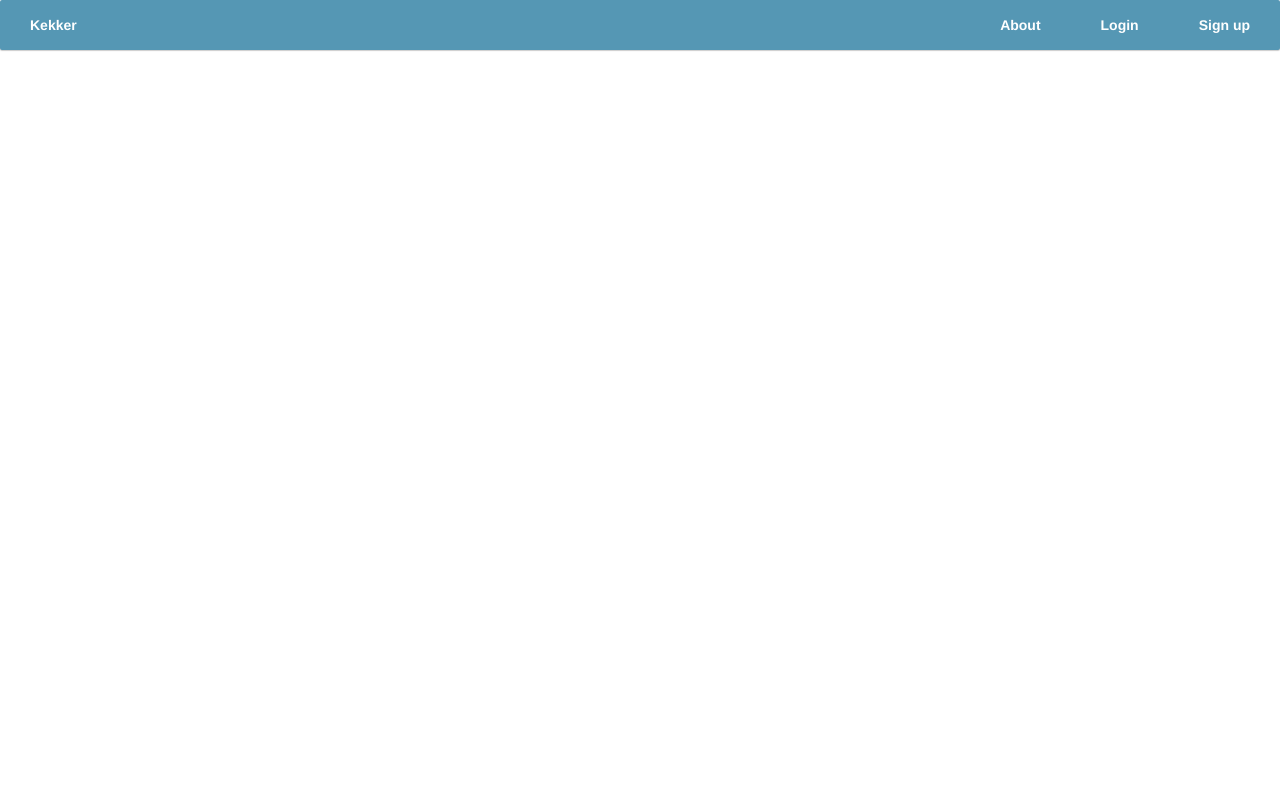
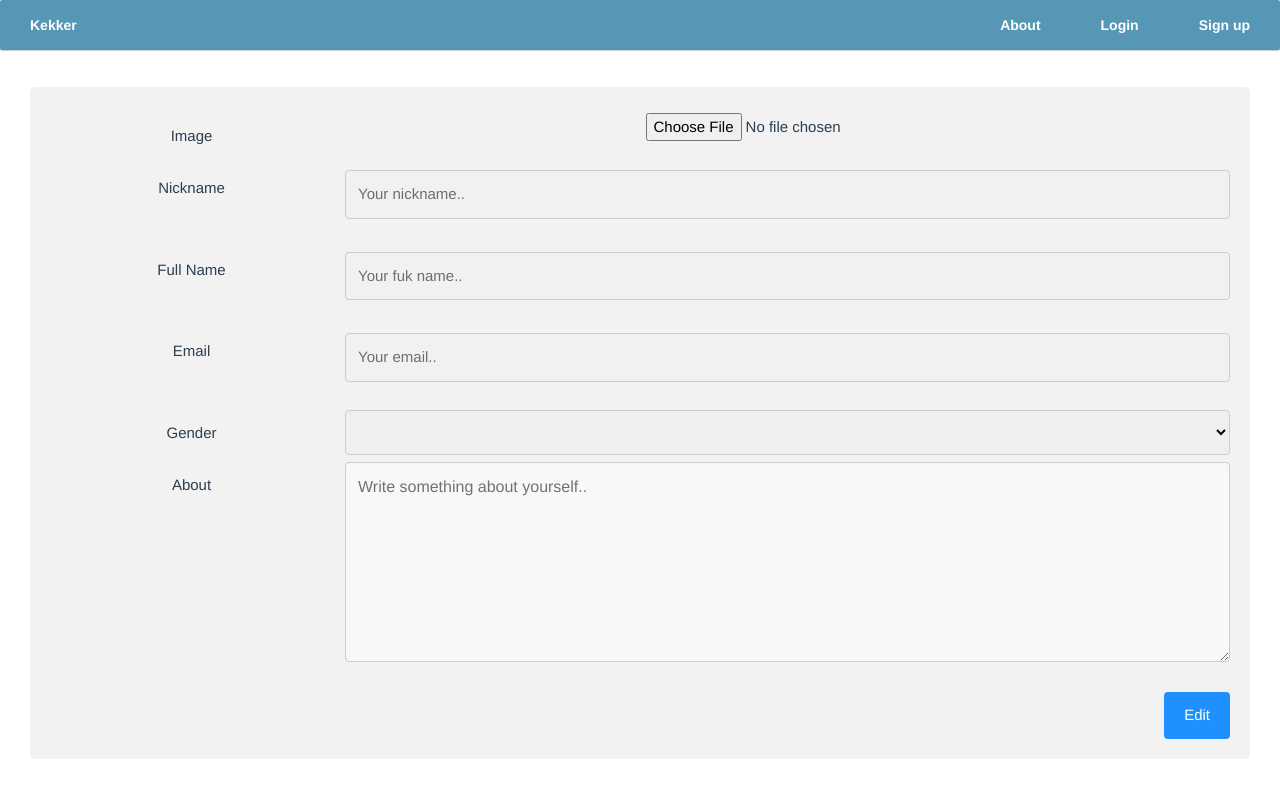
Before and after one commit to yarchiT/SpringBoot-Vue.js-project, a Vue app in the folder frontend/: page /edit in a window 1280 px wide. Built offline with nearby package versions, Linux system fonts and the light colour scheme.

Commit message:
Edit tab component was implemented

```diff
--- a/frontend/package.json
+++ b/frontend/package.json
@@ -21,6 +21,7 @@
     "vue-extend-layout": "^1.0.1",
     "vue-quick-menu": "^1.0.6",
     "vue-router": "^3.0.1",
+    "vue-sweetalert2": "^1.2.4",
     "vuex": "^3.0.1"
   },
   "devDependencies": {
--- a/frontend/src/components/Navigation.vue
+++ b/frontend/src/components/Navigation.vue
@@ -53,6 +53,11 @@
             id: 1,
             text: 'Profile',
             page:'/profile'
+          },
+          {
+            id: 2,
+            text: 'Edit',
+            page:'/edit'
           }
         ],
         text: 'Log out'
--- a/frontend/src/components/login/loginService.js
+++ b/frontend/src/components/login/loginService.js
@@ -8,14 +8,14 @@ export default {
       bodyFormData.set('nickName', loginDetails.nickName);
       bodyFormData.set('password', loginDetails.password);
       console.log("loginDetails.password " +loginDetails.password);
-
-      axios.post(APIENDPOINT + '/users/login', bodyFormData)
+      resolve("xui");
+      /*axios.post(APIENDPOINT + '/users/login', bodyFormData)
         .then(function (res) {
           resolve(res);
         })
         .catch(function (err) {
           reject("login error")
-        })
+        })*/
     });
 
   }
--- a/frontend/src/components/user/comments.vue
+++ b/frontend/src/components/user/comments.vue
@@ -16,7 +16,7 @@
       </li>
     </ul>-->
 
-    <div class="row" v-for="comment in comments" transition="slide" v-bind:data-owner="comment.owner_id">
+    <div class="row row-comment" v-for="comment in comments" transition="slide" v-bind:data-owner="comment.owner_id">
       <div class="col-sm-1">
         <div class="thumbnail">
           <img class="img-responsive user-photo" :src="getImgUrl(comment.owner_avatar)">
@@ -29,7 +29,7 @@
             <strong>{{comment.owner_nickname }}</strong> <span class="text-muted">{{comment.date}}</span>
           </div>
           <div class="panel-body">
-            {{comment.text}}}
+            {{comment.text}}
           </div><!-- /panel-body -->
         </div><!-- /panel panel-default -->
       </div><!-- /col-sm-5 -->
@@ -73,7 +73,8 @@
   .comment-list{
     overflow: auto;
     width: 90%;
-    height: 100px;
+    height: 150px;
+    overflow-x: hidden;
   }
 
   @media (max-width: 600px) {
@@ -159,4 +160,8 @@
   }
 
 
+  .row-comment{
+    width: 200%;
+  }
+
 </style>
--- /dev/null
+++ b/frontend/src/components/user/edit.vue
@@ -0,0 +1,235 @@
+<template>
+  <div class="container">
+    <form action="/action_page.php">
+      <div class="row">
+        <div class="col-25">
+          <label for="src">Image</label>
+        </div>
+        <div class="col-75">
+          <input id="src" type="file" v-on:change="handleFileUpload" accept="image/*"/>
+          <img v-bind:src="imagePreview" v-show="showPreview"/>
+        </div>
+      </div>
+
+      <div class="row">
+
+        <div class="col-25">
+          <label for="fnickname">Nickname</label>
+        </div>
+        <div class="col-75">
+          <input type="text" id="fnickname" name="nickname" placeholder="Your nickname.." v-model="user.nickName">
+        </div>
+      </div>
+      <div class="row">
+        <div class="col-25">
+          <label for="lname">Full Name</label>
+        </div>
+        <div class="col-75">
+          <input type="text" id="lname" name="fullname" placeholder="Your fuk name.."  v-model="user.fullName">
+        </div>
+      </div>
+
+      <div class="row">
+        <div class="col-25">
+          <label for="lemail">Email</label>
+        </div>
+        <div class="col-75">
+          <input type="text" id="lemail" name="email" placeholder="Your email.." v-model="user.email">
+        </div>
+      </div>
+
+      <div class="row">
+        <div class="col-25">
+          <label for="country">Gender</label>
+        </div>
+        <div class="col-75">
+          <select id="country" v-model="user.gender">
+            <option value="male">Male</option>
+            <option value="female">Female</option>
+          </select>
+        </div>
+      </div>
+      <div class="row">
+        <div class="col-25">
+          <label for="about">About</label>
+        </div>
+        <div class="col-75">
+          <textarea id="about" placeholder="Write something about yourself.." style="height:200px" v-model="user.about"></textarea>
+        </div>
+      </div>
+      <div class="row">
+        <input type="submit" value="Edit"  v-on:click="submit">
+      </div>
+    </form>
+  </div>
+</template>
+
+<script>
+  import VueSweetalert2 from 'vue-sweetalert2';
+  export default {
+    name: 'edit' ,// this is the name of the component
+    data(){
+      return {
+        file: '',
+        showPreview: false,
+        imagePreview: '',
+        user:{
+          nickName:"",
+          fullName:"",
+          email:"",
+          gender:"",
+          about:""
+        }
+      }
+
+    },
+
+    methods: {
+
+      handleFileUpload(){
+        /*
+          Set the local file variable to what the user has selected.
+        */
+        this.file = this.$refs.file.files[0];
+
+        /*
+          Initialize a File Reader object
+        */
+        let reader  = new FileReader();
+
+        /*
+          Add an event listener to the reader that when the file
+          has been loaded, we flag the show preview as true and set the
+          image to be what was read from the reader.
+        */
+        reader.addEventListener("load", function () {
+          this.showPreview = true;
+          this.imagePreview = reader.result;
+        }.bind(this), false);
+
+        /*
+          Check to see if the file is not empty.
+        */
+        if( this.file ){
+          /*
+            Ensure the file is an image file.
+          */
+          if ( /\.(jpe?g|png|gif)$/i.test( this.file.name ) ) {
+            /*
+              Fire the readAsDataURL method which will read the file in and
+              upon completion fire a 'load' event which we will listen to and
+              display the image in the preview.
+            */
+            reader.readAsDataURL( this.file );
+          }
+        }
+      },
+
+
+      submit(){
+
+        let formData = new FormData();
+        formData.append('avatar', this.file);
+        formData.append('nickName',this.user.nickName);
+        formData.append('fullName', this.user.fullName);
+        formData.append('email',this.user.email);
+        formData.append('gender',this.user.gender);
+        formData.append('about',this.user.about);
+
+        axios.post( '/file-preview',//change here
+          formData,
+          {
+            headers: {
+              'Content-Type': 'multipart/form-data'
+            }
+          }
+        ).then(function(){
+            this.$swal('', 'Succssefully edited!', 'OK');
+        }).catch(function(){
+          this.$swal('', 'Failure in editing', 'OK');
+        });
+      }
+    }
+  }
+
+
+</script>
+<style>
+  * {
+    box-sizing: border-box;
+  }
+
+  input[type=text], select, textarea {
+    width: 100%;
+    padding: 12px;
+    border: 1px solid #ccc;
+    border-radius: 4px;
+    resize: vertical;
+  }
+
+  label {
+    padding: 12px 12px 12px 0;
+    display: inline-block;
+  }
+
+  input[type=submit] {
+    margin-top: 2%;
+    background-color: dodgerblue;
+    color: white;
+    padding: 12px 20px;
+    border: none;
+    border-radius: 4px;
+    cursor: pointer;
+    float: right;
+  }
+
+  input[type=submit]:hover {
+    background-color: dodgerblue;
+  }
+
+  .container {
+    margin-top: 3%;
+    border-radius: 5px;
+    background-color: #f2f2f2;
+    padding: 20px;
+  }
+
+  .col-25 {
+    float: left;
+    width: 25%;
+    margin-top: 6px;
+  }
+
+  .col-75 {
+    float: left;
+    width: 75%;
+    margin-top: 6px;
+  }
+
+  /* Clear floats after the columns */
+  .row:after {
+    content: "";
+    display: table;
+    clear: both;
+  }
+
+  img {
+    border: 1px solid #ddd;
+    border-radius: 4px;
+    padding: 5px;
+    width: 150px;
+  }
+
+  img:hover {
+    box-shadow: 0 0 2px 1px rgba(0, 140, 186, 0.5);
+  }
+
+  /* Responsive layout - when the screen is less than 600px wide, make the two columns stack on top of each other instead of next to each other */
+  @media screen and (max-width: 600px) {
+    .col-25, .col-75, input[type=submit] {
+      width: 100%;
+      margin-top: 0;
+    }
+  }
+
+</style>
--- a/frontend/src/components/user/keks.vue
+++ b/frontend/src/components/user/keks.vue
@@ -28,13 +28,10 @@
             </div>
           <br>
           <button class="comments_btn" v-on:click="toggle(kek)" v-bind:data-kekId="kek.id">Comments</button>
-
-
-
         </div>
-      </div>
-      <div class="comments_area"  v-show="kek.showComment" v-bind:data-kekId="kek.id" v-bind:class="{ borderForComments : kek.showComment }">
-        <Comments v-bind:comments="kek.comments"></Comments>
+        <div class="comments_area"  v-show="kek.showComment" v-bind:data-kekId="kek.id" v-bind:class="{ borderForComments : kek.showComment }">
+          <Comments v-bind:comments="kek.comments"></Comments>
+        </div>
       </div>
     </div>
   </div>
@@ -152,6 +149,7 @@
 
   .comments_area{
     margin-top: 4%;
+    margin-bottom: 4%;
     bottom: 3%;
     border-color: dodgerblue;
   }
```
Also changed, not shown: frontend/src/router/index.js (+7 -3 lines), 1 other file (tests, documents, lock files or other folders).
